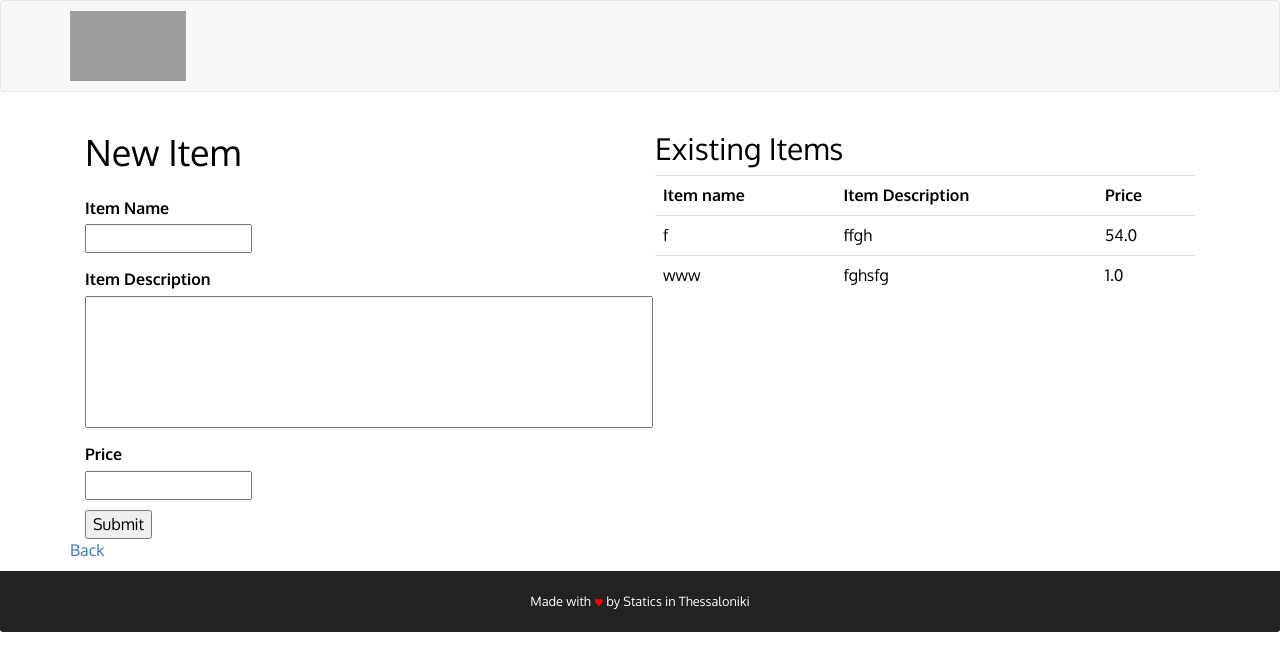
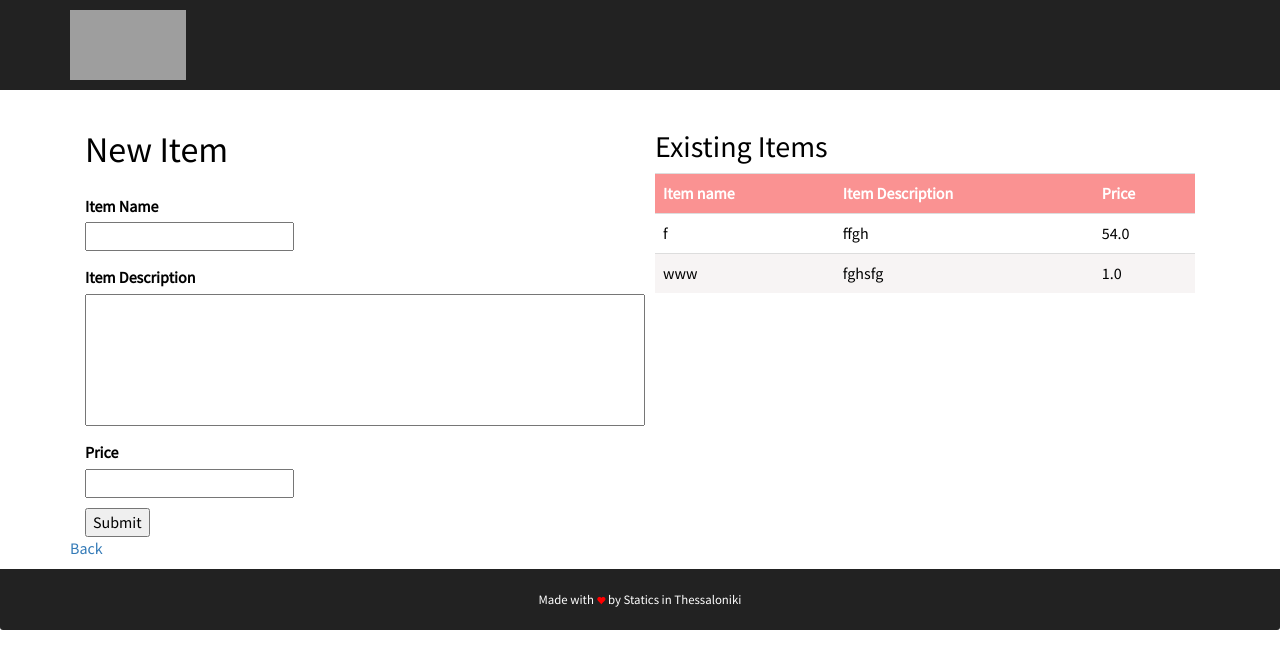
Before and after one commit to AnonymousHyena/Xorder, a Flask app: page /user/2/store/2/item/new in a window 1280 px wide. Shown: the top 671 px of the page. Run offline with Flask 2, Linux system fonts and the light colour scheme; some libraries are stand-ins or nearby versions; grey boxes are pictures that could not be loaded.

Commit message:
styling for the add new item page

```diff
--- a/app.py
+++ b/app.py
@@ -21,6 +21,7 @@
 
 @app.route('/')
 def index():
+	# session.rollback()
 	stre = session.query(Users).filter_by(name="Bob").one().stores[0]
 	items = session.query(Items).filter_by(store=stre).all()
 	return str(stre.id)
--- a/static/css/style.css
+++ b/static/css/style.css
@@ -1,6 +1,6 @@
 body {
 	font-size: 16px;
-	font-family: 'Oxygen', sans-serif;
+	font-family: 'Source Sans Pro', sans-serif;
 	color: #000;
 }
 
@@ -14,12 +14,22 @@
 
 h2{
   clear: both;
+  font-family: 'Source Sans Pro', sans-serif;
 }
 input.description{
-  padding: 5px 400px 100px 5px;
+  padding: 5px 350px 100px 5px;
 }
 
-table
+tr:nth-child(odd) {
+  background-color: #f7f4f4
+}
+
+th {
+  background-color: #fa9292;
+  color: #fff;
+  border: 0px;
+  font-weight: bold;
+}
 
 /*Header*/
 #header-nav {
--- a/templates/layout.html
+++ b/templates/layout.html
@@ -8,7 +8,7 @@
     <title>{% block title %}{% endblock %} - Facilis</title>
     <link rel="stylesheet" href="{{url_for('static', filename='css/bootstrap.min.css')}}">
     <link rel="stylesheet" href="{{url_for('static', filename='css/style.css')}}">
-    <link href='https://fonts.googleapis.com/css?family=Oxygen:400,300,700' rel='stylesheet' type='text/css'>
+    <link href="https://fonts.googleapis.com/css?family=Source+Sans+Pro" rel="stylesheet" type='text/css'>
     {% endblock %}
   </head>
   <body>
```
Also changed, not shown: name.db.
